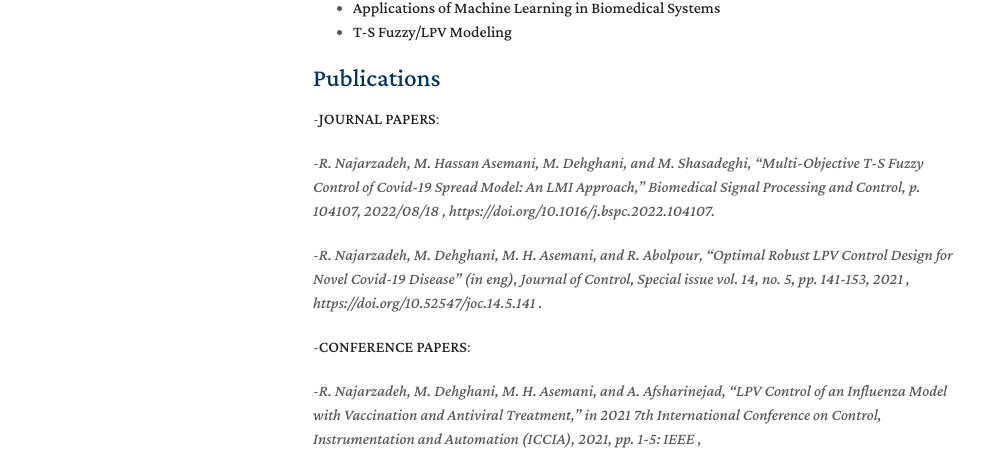
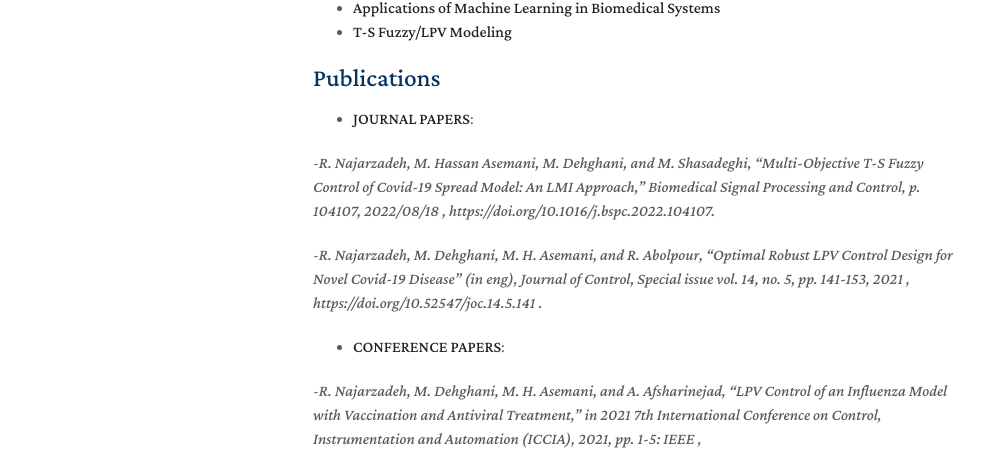
Before and after one commit to rezanajar/rezanajar.github.io, a Jekyll site: the page built from index.md, in a window 1280 px wide and 1174 px high. Shown: the part 445-895 px from the top of the window, without its empty margins (157-1151 px from the left). Built offline with Jekyll 4.4.1, drawn with Linux system fonts in a browser that asks for light colours; a style sheet for code colours, icons or effects is not loaded; our own code applies the rules of GitHub Pages for plain Markdown files.

```diff
--- a/index.md
+++ b/index.md
@@ -21,13 +21,13 @@ I am an experienced engineer specializing in mathematical modeling, data-driven
 
 ## Publications
 
--**JOURNAL PAPERS**:
+* **JOURNAL PAPERS**:
 
 -*R. Najarzadeh, M. Hassan Asemani, M. Dehghani, and M. Shasadeghi, "Multi-Objective T-S Fuzzy Control of Covid-19 Spread Model: An LMI Approach," Biomedical Signal Processing and Control, p. 104107, 2022/08/18 , https://doi.org/10.1016/j.bspc.2022.104107.*
 
 -*R. Najarzadeh, M. Dehghani, M. H. Asemani, and R. Abolpour, "Optimal Robust LPV Control Design for Novel Covid-19 Disease" (in eng), Journal of Control, Special issue vol. 14, no. 5, pp. 141-153, 2021 , https://doi.org/10.52547/joc.14.5.141 .*
 
--**CONFERENCE PAPERS**:
+* **CONFERENCE PAPERS**:
 
 -*R. Najarzadeh, M. Dehghani, M. H. Asemani, and A. Afsharinejad, "LPV Control of an Influenza Model with Vaccination and Antiviral Treatment," in 2021 7th International Conference on Control, Instrumentation and Automation (ICCIA), 2021, pp. 1-5: IEEE , https://doi.org/10.1109/ICCIA52082.2021.9403611.*
 
```
